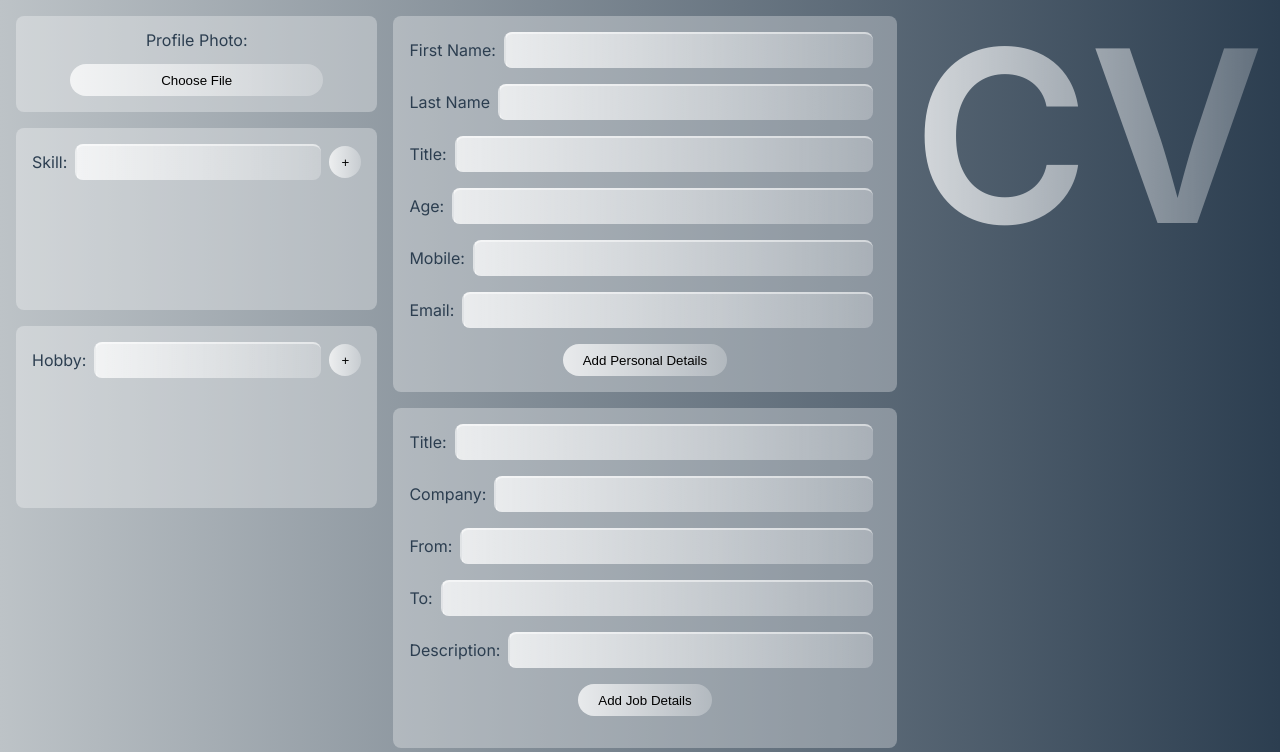
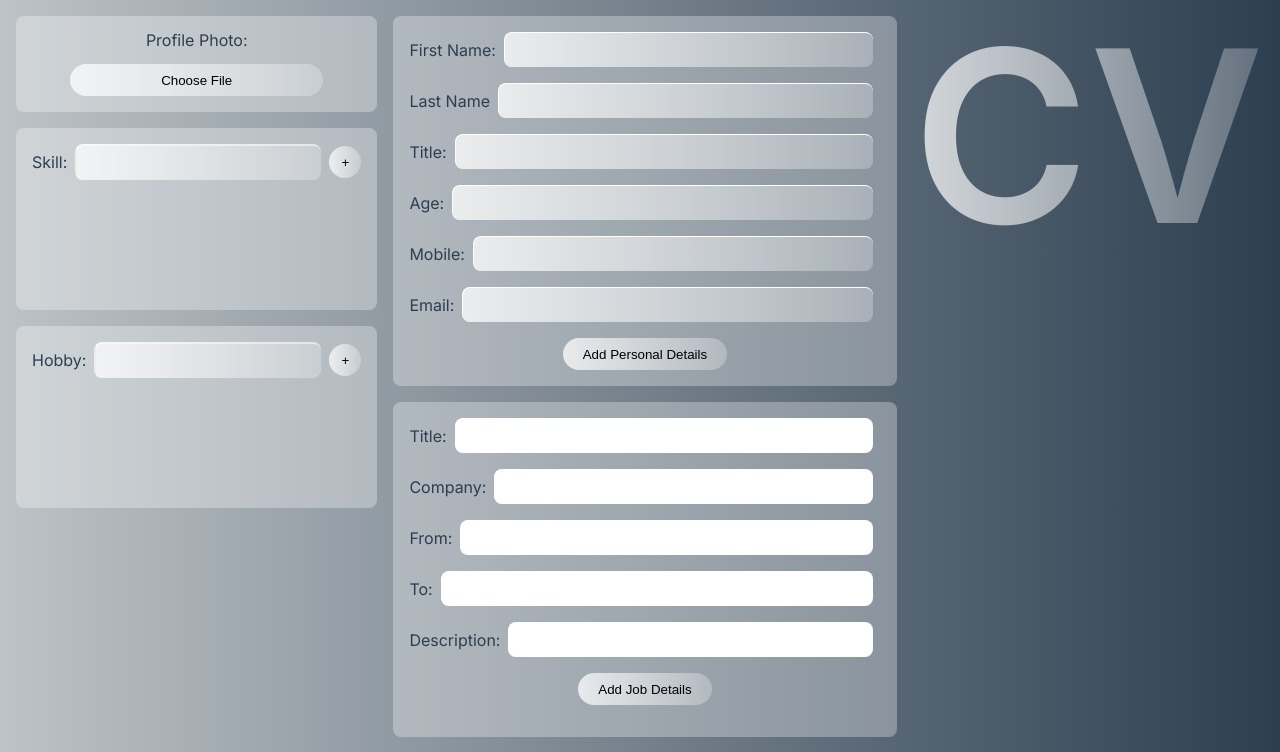
Before and after one commit to Vyonyx/cv-maker, a React (Create React App) app: page / in a window 1280 px wide. Shown: the top 752 px of the page. Built offline with nearby package versions, Linux system fonts and the light colour scheme.

Commit message:
Personal info styled to show submission.

```diff
--- a/src/App.js
+++ b/src/App.js
@@ -80,7 +80,7 @@ class App extends Component {
 
           <FormSection>
             <div>
-              <PersonalForm formSubmit={this.setMainState} />
+              <PersonalForm formSubmit={this.setMainState} submittedInfo={this.state} />
               <JobForm formSubmit={this.appendToListState} history={this.state.jobList} />
               <SchoolForm formSubmit={this.appendToListState} history={this.state.schoolList} />
             </div>
--- a/src/components/Inputs.js
+++ b/src/components/Inputs.js
@@ -4,9 +4,9 @@ import { StyledInput, StyledListInput, StyledButtonInput } from './styles/Inputs
 // Input components.
 export class Input extends Component {
     render() {
-      const { defaultValue } = this.props
+      const { defaultValue, submittedValue } = this.props
       return (
-        <StyledInput defaultValue={defaultValue}>
+        <StyledInput defaultValue={defaultValue} submittedValue={submittedValue}>
           <label>{this.props.label}</label>
           <input
             onChange={(e) => {this.props.updateFunction(this.props.field, e.target.value)}}
--- a/src/components/PersonalForm.js
+++ b/src/components/PersonalForm.js
@@ -15,14 +15,56 @@ class PersonalForm extends Form {
 
     render() {
         const { firstName, lastName, currentTitle, age, mobile, email } = this.state
+        const submittedFirstName = this.props.submittedInfo.firstName
+        const submittedLastName = this.props.submittedInfo.lastName
+        const submittedCurrentTitle = this.props.submittedInfo.currentTitle
+        const submittedAge = this.props.submittedInfo.age
+        const submittedMobile = this.props.submittedInfo.mobile
+        const submittedEmail = this.props.submittedInfo.email
         return (
             <StyledMainForm onSubmit={this.submitState}>
-            <Input label='First Name:' field='firstName' updateFunction={this.updateState} defaultValue={firstName} />
-            <Input label='Last Name' field='lastName' updateFunction={this.updateState} defaultValue={lastName} />
-            <Input label='Title:' field='currentTitle' updateFunction={this.updateState} defaultValue={currentTitle} />
-            <Input label='Age:' field='age' updateFunction={this.updateState} defaultValue={age} />
-            <Input label='Mobile:' field='mobile' updateFunction={this.updateState} defaultValue={mobile} />
-            <Input label='Email:' field='email' updateFunction={this.updateState} defaultValue={email} />
+            <Input
+                label='First Name:'
+                field='firstName'
+                updateFunction={this.updateState}
+                defaultValue={firstName}
+                submittedValue={submittedFirstName}
+            />
+            <Input
+                label='Last Name'
+                field='lastName'
+                updateFunction={this.updateState}
+                defaultValue={lastName}
+                submittedValue={submittedLastName}
+            />
+            <Input
+                label='Title:'
+                field='currentTitle'
+                updateFunction={this.updateState}
+                defaultValue={currentTitle}
+                submittedValue={submittedCurrentTitle}
+            />
+            <Input
+                label='Age:'
+                field='age'
+                updateFunction={this.updateState}
+                defaultValue={age}
+                submittedValue={submittedAge}
+            />
+            <Input
+                label='Mobile:'
+                field='mobile'
+                updateFunction={this.updateState}
+                defaultValue={mobile}
+                submittedValue={submittedMobile}
+            />
+            <Input
+                label='Email:'
+                field='email'
+                updateFunction={this.updateState}
+                defaultValue={email}
+                submittedValue={submittedEmail}
+            />
             <button>Add Personal Details</button>
             </StyledMainForm>
         )
--- a/src/components/styles/Inputs.styled.js
+++ b/src/components/styles/Inputs.styled.js
@@ -8,7 +8,18 @@ export const StyledInput = styled.div`
 
     input {
         flex: 1;
+        background: ${({ theme }) => theme.gradient.inputField};
     }
+
+    ${({ defaultValue, submittedValue }) => defaultValue === submittedValue &&
+        submittedValue !== '' && `
+
+        input {
+            color: white;
+            background: linear-gradient(to left, #BDC3C7, #2C3E50, #2C3E50);
+        }
+
+    `}
 `
 export const StyledListInput = styled.div`
     display: grid;
--- a/src/components/styles/StyledForms.styled.js
+++ b/src/components/styles/StyledForms.styled.js
@@ -49,10 +49,10 @@ export const StyledMainForm = styled.form`
     }
 
     input {
-        background: ${({ theme }) => theme.gradient.inputField};
+        // background: ${({ theme }) => theme.gradient.inputField};
         border: none;
-        border-top: 2px solid rgba(255, 255, 255, .5);
-        border-left: 2px solid rgba(255, 255, 255, .5);
+        border-top: 1px solid rgba(255, 255, 255, 1);
+        border-left: 1px solid rgba(255, 255, 255, 1);
         border-radius: .5rem;
         height: 2rem;
         font-size: 1rem;
```
